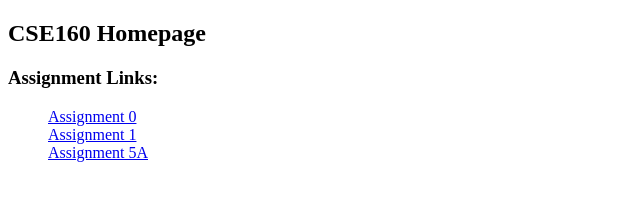
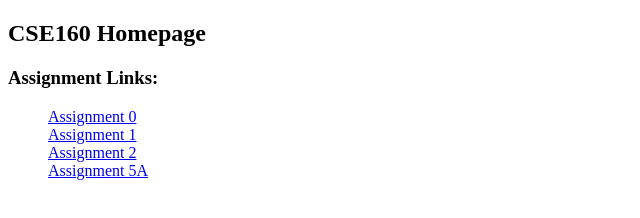
Before and after one commit to Rezhao/CSE160, a plain HTML site: page index.html in a window 1280 px wide. Shown: the whole page, without its empty margins (0-640 px from the left). Drawn offline with Linux system fonts and the light colour scheme.

Commit message:
adding link to assignment 2

```diff
--- a/index.html
+++ b/index.html
@@ -18,6 +18,8 @@
         <br />
         <a href="https://rezhao.github.io/CSE160/Assignment1/asg1.html">Assignment 1</a>
         <br />
+        <a href="https://rezhao.github.io/Assignment2/BlockyAnimal.html">Assignment 2</a>
+        <br />
         <a href="https://rezhao.github.io/Assignment5A/">Assignment 5A</a>
         <br />
       </ul>
```
